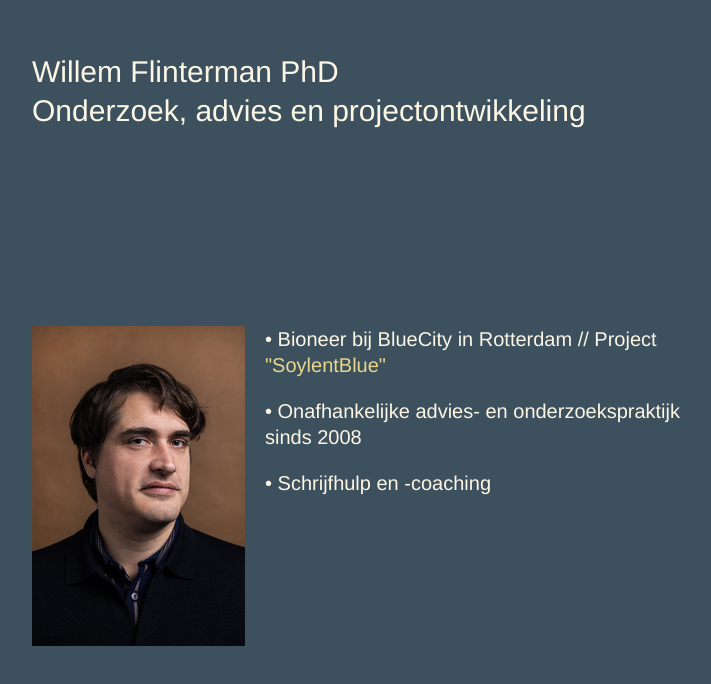
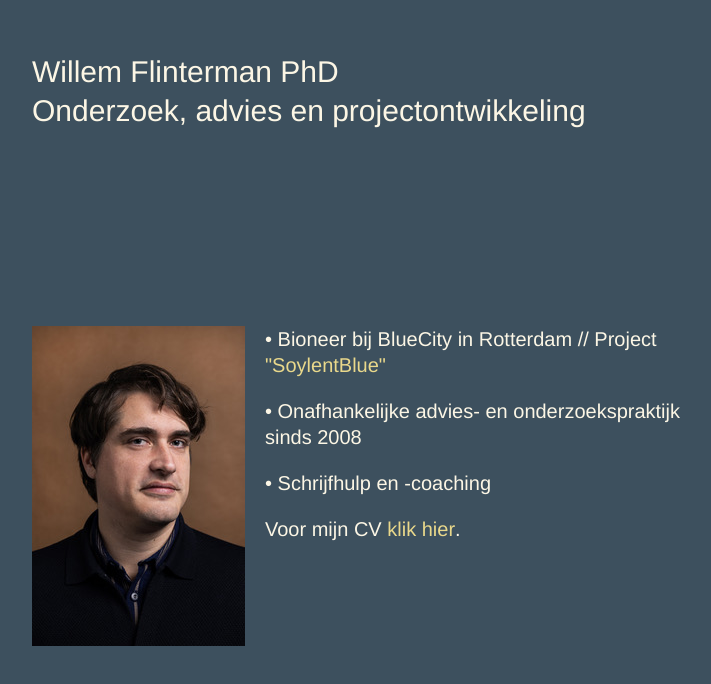
Before and after one commit to WillemFlinterman/willemflinterman.com, a plain HTML site: page index.html in a window 1280 px wide. Shown: the part 174-858 px from the top of the page, without its empty margins (268-979 px from the left). Drawn offline with Linux system fonts and the light colour scheme.

Commit message:
Update index.html

```diff
--- a/index.html
+++ b/index.html
@@ -30,7 +30,7 @@
       <p>•	Schrijfhulp en -coaching<p>
 
 
-
+       <p>Voor mijn CV <a href="https://github.com/WillemFlinterman/willemflinterman.com">klik hier</a>.</p>
 
 
     </div>
```
